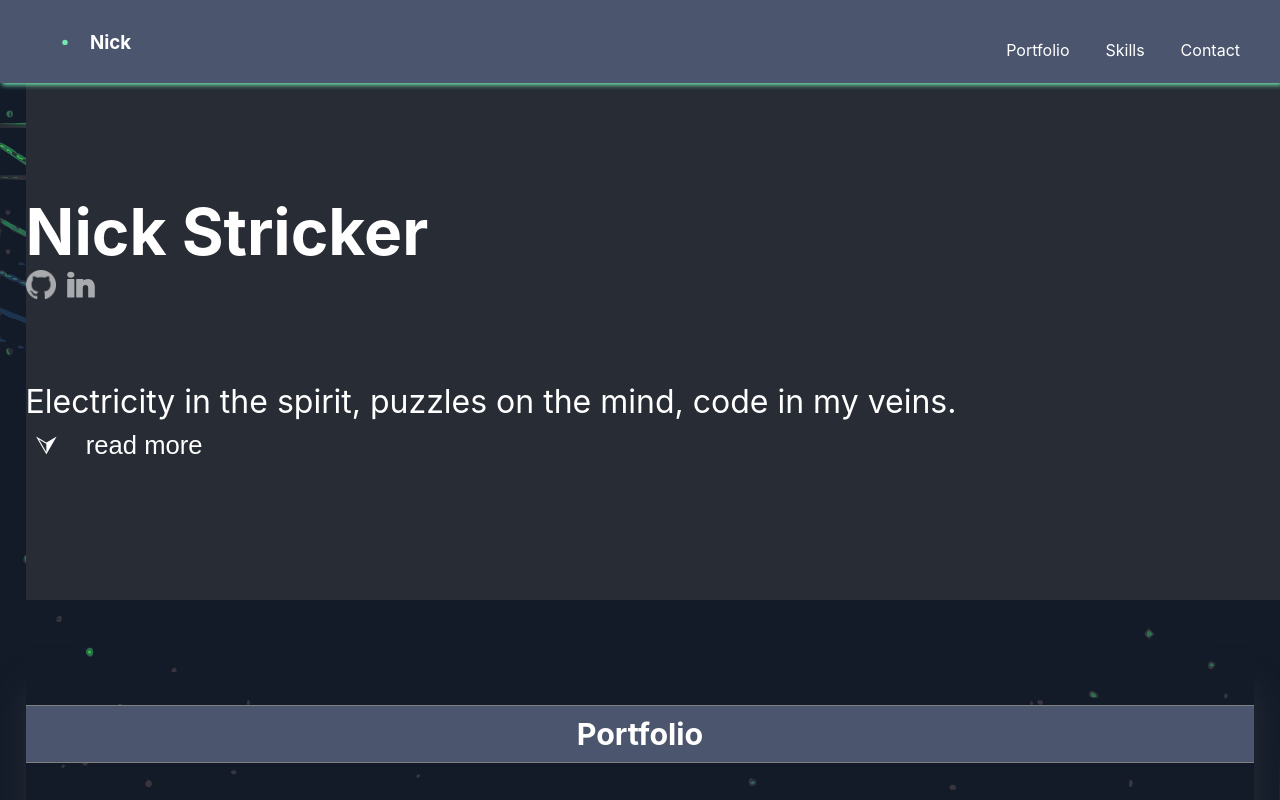
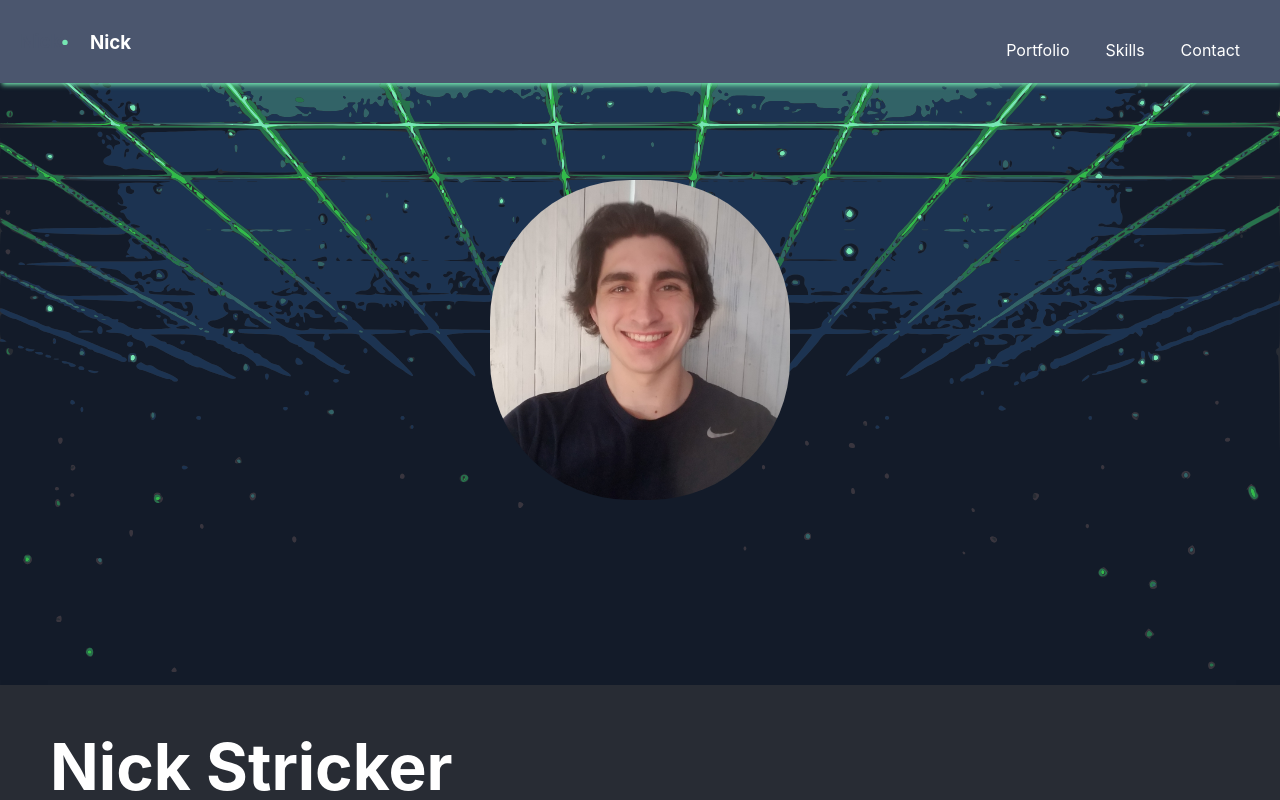
Before and after one commit to NickStrick/My-Portfolio, a React (Create React App) app in the folder portfolio/: page / in a window 1280 px wide. Shown: the top 800 px of the page. Built offline with nearby package versions, Linux system fonts and the light colour scheme.

Commit message:
added profile and homepage styling and reorganization

```diff
--- a/portfolio/src/components/Home.scss
+++ b/portfolio/src/components/Home.scss
@@ -2,9 +2,23 @@ $background-base: #282c34;
 $background-light: #4b566e;
 $highlight: #76E7B3;
 
+.pfp-background{
+    margin: 0 auto;
+    padding: 180px 0 185px;
+    display: flex;
+    justify-content: center;
+    #pfp{
+        width: 300px;
+        border-radius: 140px;
+        align-self: center;
+        justify-self: center;
+    }
+}
+
+
 .App-header {
     background-color: $background-base;
-    min-height: 600px;
+    min-height: 400px;
     margin-left: 2%;
     display: flex;
     flex-direction: column;
@@ -12,21 +26,14 @@ $highlight: #76E7B3;
     justify-content: flex-start;
     font-size: 2rem;
     color: white;
-    padding-top: 150px;
+    // padding-top: 150px;
   }
 
 .App-header{
     display: flex;
     justify-content: flex-start;
     align-items: flex-start;
-
-    margin-bottom: 50px;
-    #pfp{
-        width: 300px;
-        border-radius: 140px;
-        align-self: center;
-        justify-self: center;
-    }
+    margin: 0 50px 50px;
     .header-title{
         margin-bottom: 50px;
         h1{
--- a/portfolio/src/components/HomePage.js
+++ b/portfolio/src/components/HomePage.js
@@ -5,17 +5,24 @@ import ProjectList from './ProjectList/ProjectList.js';
 import Contactinfo from './ContactInfo/Contactinfo.js';
 import SkillsSection from './skills/SkillsSection.js';
 
+import Pfp from '../images/pfp.jpg';
+
 const HomePage = (props) => {
 
     return (
+        <React.Fragment>
+            <div className='pfp-background'>
+                <img id='pfp' src={Pfp} alt='Nick S profile picture' />
+            </div>
 
-        <React.Fragment>
+            <div className="container home-container">
                 <Home />
                 <div id='portfolio'></div>
                 <ProjectList projects={props.projects} history={props.history} />
                 <div id='skills'></div>
                 <SkillsSection />
                 <Contactinfo />
+            </div>
         </React.Fragment>
     );
 
```
Lines whose indentation alone changed are shown as unchanged.
